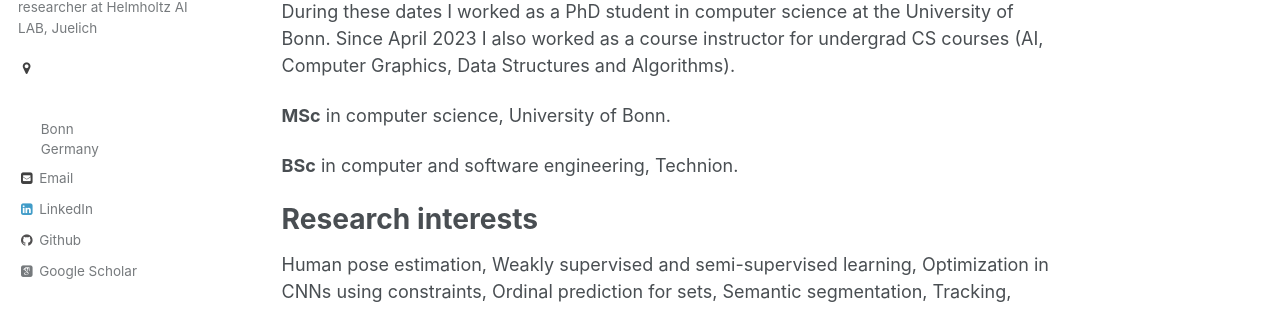
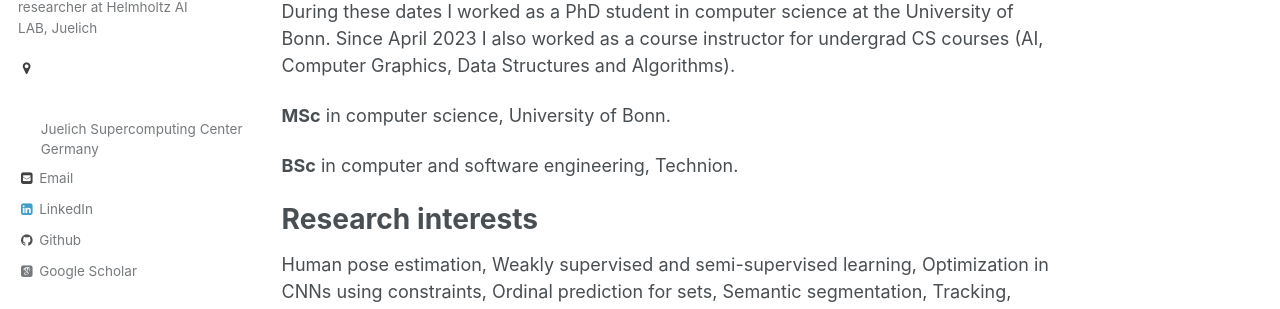
Before and after one commit to briqr/briqr.github.io, a Jekyll site: the page built from _pages/about.md, in a window 1280 px wide. Shown: the part 337-646 px from the top of the page. Built offline with Jekyll 4.4.1, drawn with Linux system fonts in a browser that asks for light colours; some web fonts are replaced.

Commit message:
Update _config.yml

```diff
--- a/_config.yml
+++ b/_config.yml
@@ -85,7 +85,7 @@ author:
   location         : "<br/>
                       &nbsp&nbsp&nbsp&nbsp&nbsp  <br/>
                       &nbsp&nbsp&nbsp&nbsp&nbsp <br/>
-                      &nbsp&nbsp&nbsp&nbsp&nbsp Bonn <br/>
+                      &nbsp&nbsp&nbsp&nbsp&nbsp Juelich Supercomputing Center <br/>
                       &nbsp&nbsp&nbsp&nbsp&nbsp Germany"
   employer         :
   googlescholar    : https://scholar.google.com/citations?user=qurheq8AAAAJ&hl=en&authuser=2
```
